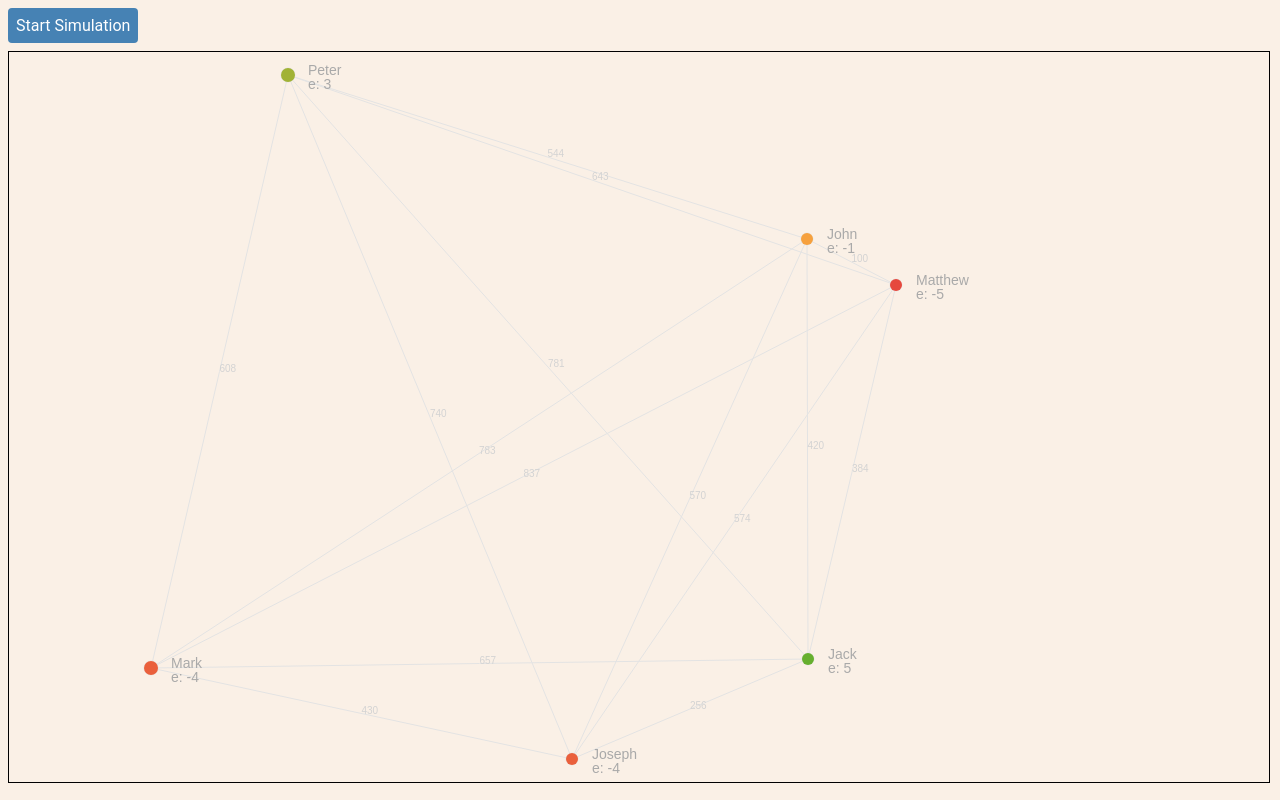
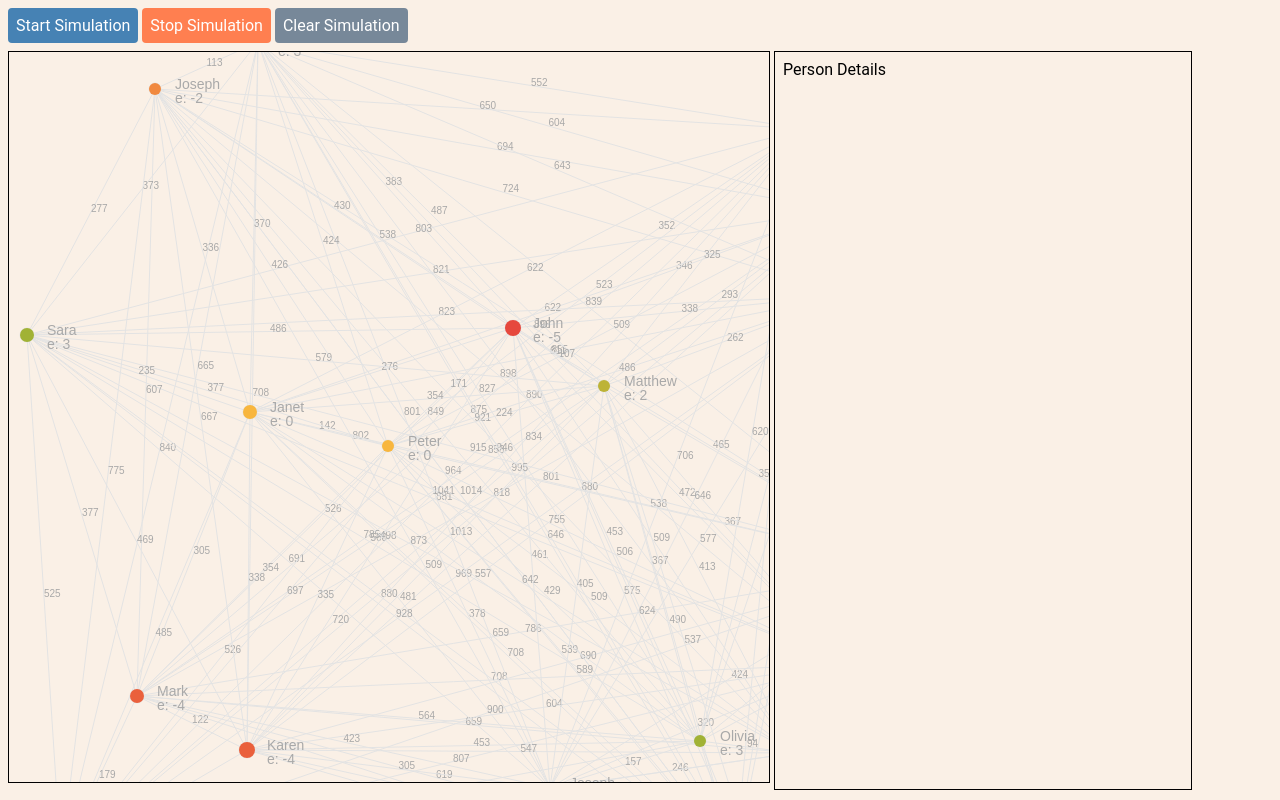
Before and after one commit to iamleonhardt/peopleSim, a plain HTML site: page index.html in a window 1280 px wide. Both pictures are taken after a click on the element "Start Simulation". Drawn offline with Linux system fonts and the light colour scheme.

Commit message:
Added heartbeat and random movement. Framework for person details section

```diff
--- a/index.html
+++ b/index.html
@@ -10,8 +10,17 @@
     <!-- <link rel="icon" type="image/png" href="https://example.com/favicon.png" /> -->
   </head>
   <body>
-    <div class="button" onClick="{startSim()}">Start Simulation</div>
+    <div id="controls">
+      <div class="button" onClick="{startSim()}">Start Simulation</div>
+      <div class="button" id="button-coral" onClick="{stopSim()}">
+        Stop Simulation
+      </div>
+      <div class="button" id="button-grey" onClick="{clearSim()}">
+        Clear Simulation
+      </div>
+    </div>
     <canvas id="canvas"></canvas>
+    <div id="personDetails">Person Details</div>
   </body>
   <script src="peopleData.js"></script>
   <script src="peopleController.js"></script>
--- a/simulationController.js
+++ b/simulationController.js
@@ -3,8 +3,14 @@ let currentPeopleArr = [];
 
 canvas = document.getElementById("canvas");
 c = canvas.getContext("2d");
-canvas.width = window.innerWidth - 20;
+canvas.width = window.innerWidth - 520;
 canvas.height = window.innerHeight - 70;
+
+let requestAnimationFrame =
+  window.requestAnimationFrame ||
+  window.mozRequestAnimationFrame ||
+  window.webkitRequestAnimationFrame ||
+  window.msRequestAnimationFrame;
 
 let createPeople = (numberOfPeople) => {
   for (i = 0; i < numberOfPeople; i++) {
@@ -39,7 +45,7 @@ let drawDistance = (person1, person2, distance) => {
   c.lineTo(person2.x, person2.y);
   c.stroke();
   c.font = "10px Arial";
-  c.fillStyle = "lightgrey";
+  c.fillStyle = "darkgrey";
   c.fillText(
     distance,
     (person1.x + person2.x) / 2,
@@ -104,13 +110,41 @@ let getEmotionColor = (emotionLevel) => {
 
 // Start Sim
 let startSim = () => {
-  createPeople(6);
+  createPeople(20);
   getAllDistances();
   drawPeople();
   actionQueue();
+  updateRequest = requestAnimationFrame(update);
 };
 
 // Queue of Actions
 let actionQueue = () => {
   // currentPeopleArr[2].speak();
 };
+
+let moveAllPeopleRan = () => {
+  currentPeopleArr.forEach((person) => {
+    person.x += getRanNum(-4, 4);
+    person.y += getRanNum(-4, 4);
+  });
+};
+
+let updateRequest;
+
+let update = () => {
+  c.clearRect(0, 0, canvas.width, canvas.height);
+  moveAllPeopleRan();
+  getAllDistances();
+  drawPeople();
+
+  updateRequest = requestAnimationFrame(update);
+};
+
+let stopSim = () => {
+  cancelAnimationFrame(updateRequest);
+};
+
+let clearSim = () => {
+  currentPeopleArr = [];
+  c.clearRect(0, 0, canvas.width, canvas.height);
+};
--- a/style.css
+++ b/style.css
@@ -1,6 +1,9 @@
 body {
   background-color: linen;
   font-family: roboto, sans-serif;
+}
+#controls {
+  margin-bottom: 8px;
 }
 
 .button {
@@ -11,10 +14,23 @@ body {
   color: #fff;
 }
 
+#button-coral {
+  background-color: coral;
+}
+#button-grey {
+  background-color: lightslategrey;
+}
+
 canvas {
-  /* height: 92vh; */
-  /* width: 98vw; */
   border: black 1px solid;
-  display: block;
-  margin-top: 8px;
+  /* diplay: block; */
 }
+
+#personDetails {
+  height: 90.1vh;
+  width: 400px;
+  display: inline-block;
+  border: black 1px solid;
+  vertical-align: top;
+  padding: 8px;
+}
```
